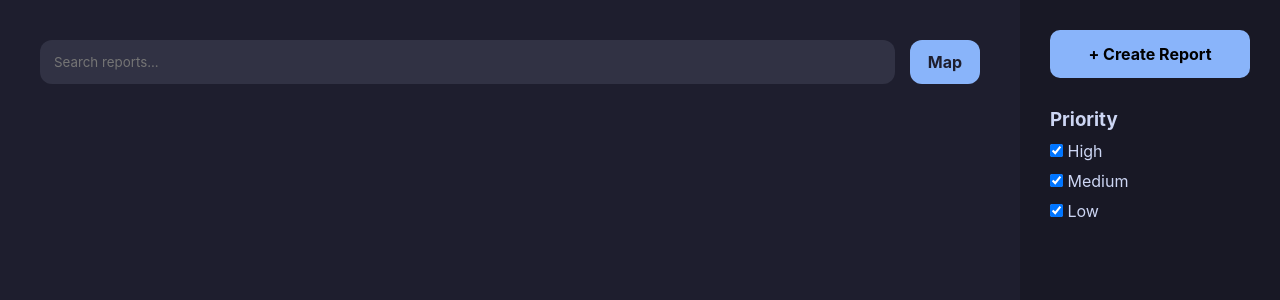
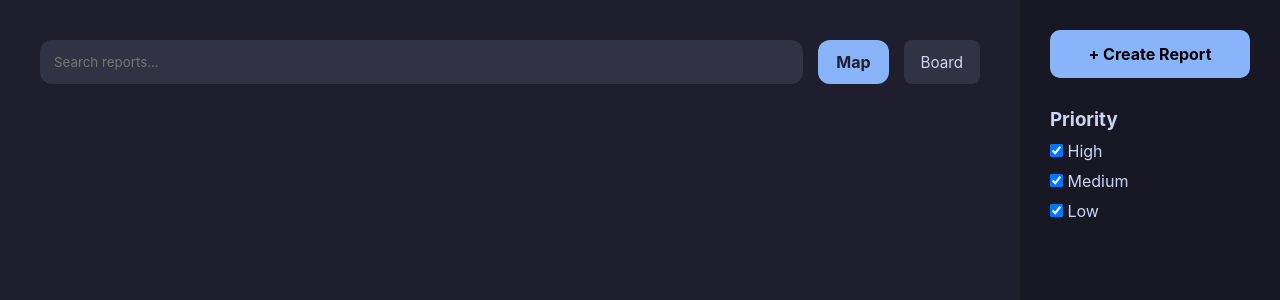
Before and after one commit to Londopy/DiresQ, a Flask app: template templates/homepage.html in a window 1280 px wide. Shown: the top 300 px of the page. Run offline with Flask 3, Linux system fonts and the light colour scheme; the template is opened without the code that fills it, so the values that code supplies are empty.

Commit message:
Add board link with overdue alarm to every page

```diff
--- /dev/null
+++ b/static/styles/nav.css
@@ -0,0 +1,46 @@
+/* Board link, shared across pages. Kept separate so it can be dropped into
+   any template without touching that page's own stylesheet. */
+
+.board-btn{
+    display:inline-flex;
+    align-items:center;
+    gap:7px;
+    background:#313244;
+    color:#cdd6f4;
+    text-decoration:none;
+    padding:10px 16px;
+    border-radius:8px;
+    font-size:0.95rem;
+    white-space:nowrap;
+    border:1px solid transparent;
+    transition:background 0.15s ease,border-color 0.15s ease;
+}
+
+.board-btn:hover{background:#45475a;}
+
+/* Somebody is late. This is meant to be noticed from across a room. */
+.board-btn.alert{
+    background:rgba(243,139,168,0.14);
+    border-color:#f38ba8;
+    color:#f38ba8;
+    animation:board-alert 1.6s ease-in-out infinite;
+}
+
+@keyframes board-alert{
+    0%,100%{border-color:#f38ba8;}
+    50%{border-color:rgba(243,139,168,0.35);}
+}
+
+.board-btn .badge{
+    background:#f38ba8;
+    color:#181825;
+    font-size:0.75rem;
+    font-weight:700;
+    line-height:1;
+    padding:3px 7px;
+    border-radius:99px;
+}
+
+@media (prefers-reduced-motion:reduce){
+    .board-btn.alert{animation:none;}
+}
--- a/templates/homepage.html
+++ b/templates/homepage.html
@@ -5,6 +5,7 @@
     <meta name="viewport" content="width=device-width, initial-scale=1.0">
     <link rel="stylesheet" href="../static/styles/homepage.css">
     <title>DiresQ</title>
+    <link rel="stylesheet" href="../static/styles/nav.css">
 </head>
 <body>
 
@@ -22,6 +23,13 @@
 
             <a href="/map" class="map-btn">
                 Map
+            </a>
+
+            <a href="/board" class="board-btn{% if overdue_count() %} alert{% endif %}">
+                Board
+                {% if overdue_count() %}
+                <span class="badge">{{ overdue_count() }}</span>
+                {% endif %}
             </a>
 
             <button class="mobile-filter" id="filterBtn" aria-label="Open filters">
```
Also changed, not shown: templates/map.html (+8 -0 lines), templates/report.html (+8 -0 lines), tests/test_app.py (+25 -0 lines), CHANGELOG.md.
